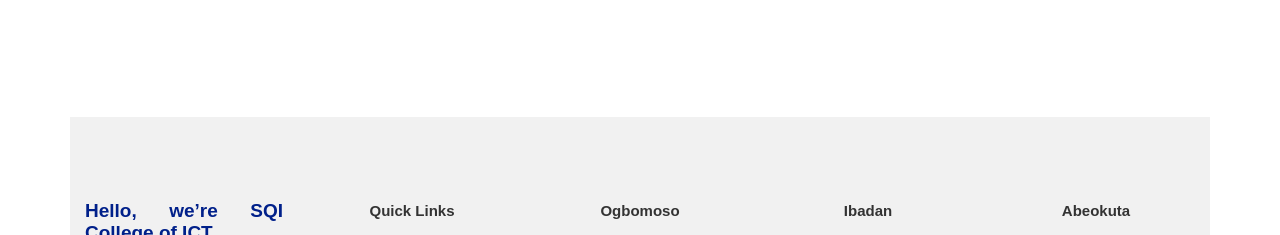
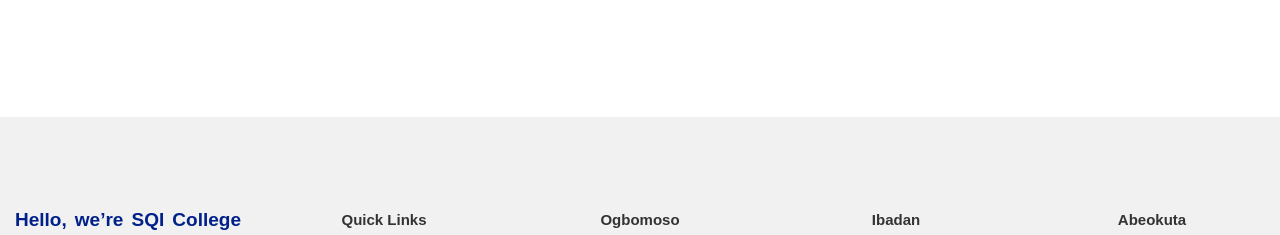
Before and after one commit to ADIGUN-OLUWASEUN/SQIWEBSITECLONE, a plain HTML site: page NewsPage/index.html in a window 1280 px wide. Shown: the part 1270-1505 px from the top of the page. Drawn offline with nearby package versions, Linux system fonts and the light colour scheme.

Commit message:
new update added

```diff
--- a/NewsPage/index.html
+++ b/NewsPage/index.html
@@ -172,8 +172,8 @@
 
 
 <!-- THIRD SECTION START -->
-<div class="container text-center nineth-section-container">
-    <div class="row align-items-start">
+<div class="container-fluid text-center nineth-section-container">
+    <div class="row">
       <div class="col nineth-section-container-child">
         <h3><strong>Hello, we’re SQI College of ICT</strong></h3>
         <h4><strong>We provide and lead others in quality ICT education.</strong></h4>
```
Also changed, not shown: index.html (+2 -2 lines).
